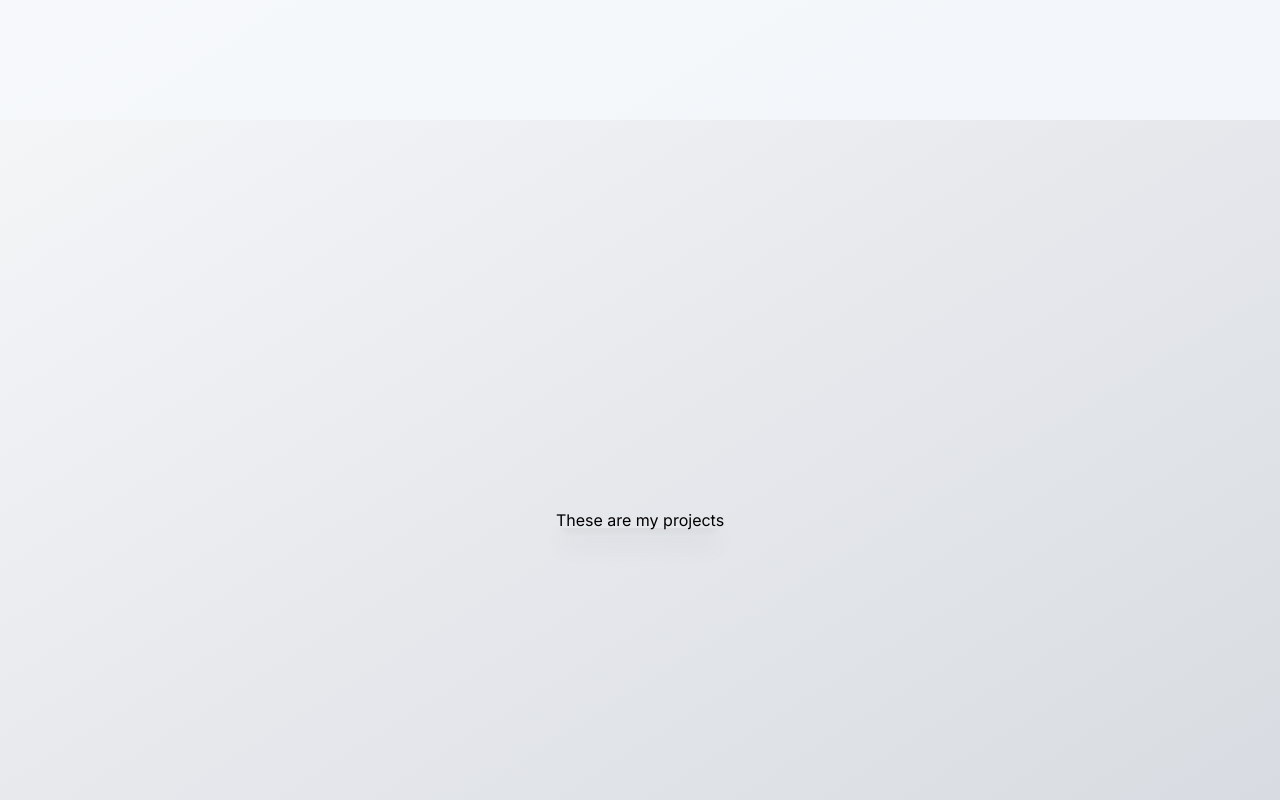
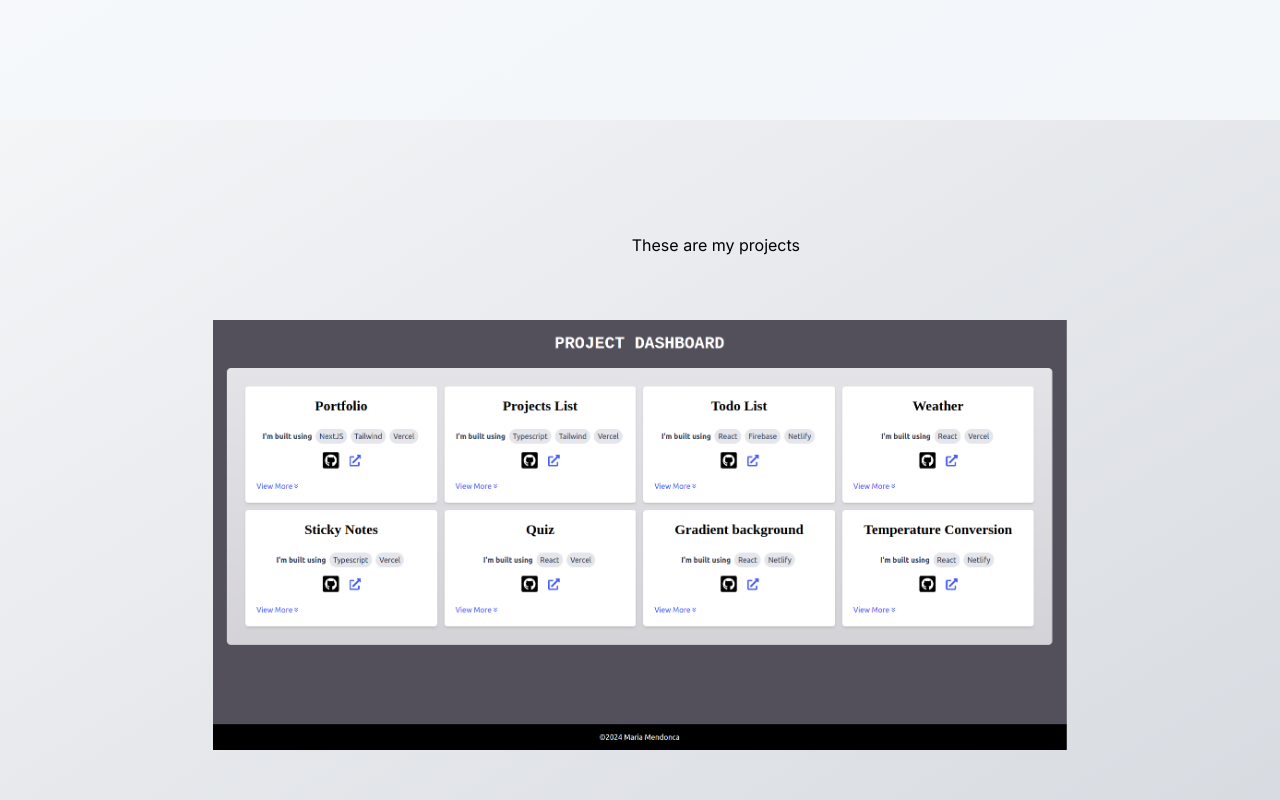
Before and after one commit to mendoncamaria/new-portfolio, a Next.js app: page / in a window 1280 px wide. Shown: the part 2280-3080 px from the top of the page. Built offline with nearby package versions, Linux system fonts and the light colour scheme.

Commit message:
Updated section

```diff
--- a/src/section/Projects.tsx
+++ b/src/section/Projects.tsx
@@ -1,17 +1,24 @@
+import Image from 'next/image';
+import ProjectList from '../assets/projectList.png';
+
 const Project = () => {
   return (
-    <section id="projects" className="relative w-full h-screen flex items-center justify-center text-center p-4">
-      {/* Background image or video placeholder */}
+    <section
+      id="projects"
+      className="relative w-full h-screen flex text-center p-4"
+    >
       <div className="absolute inset-0 bg-gradient-to-br from-gray-100 to-gray-300 opacity-90"></div>
-      {/* You can replace the gradient with an image:
-          <img src="/path/to/your/hero-bg.jpg" alt="Hero Background" className="absolute inset-0 w-full h-full object-cover" />
-      */}
 
-      <div className="relative z-10 p-8 bg-opacity-40 rounded-lg shadow-xl max-w-2xl mx-auto">
-        <h1 className="text-5xl md:text-7xl font-extrabold mb-4 animate-fade-in-up">
-          These are my projects
-        </h1>
+      <h1 className="text-5xl md:text-7xl font-extrabold mb-4 animate-fade-in-up bottom-10/12 right-3/8 absolute">
+        These are my projects
+      </h1>
 
+      <div className="">
+        <Image
+          src={ProjectList}
+          alt="Hero Background"
+          className="absolute top-3/12 left-1/6 inset-0 w-4/6 h-4/6 object-cover"
+        />
       </div>
     </section>
   );
```
